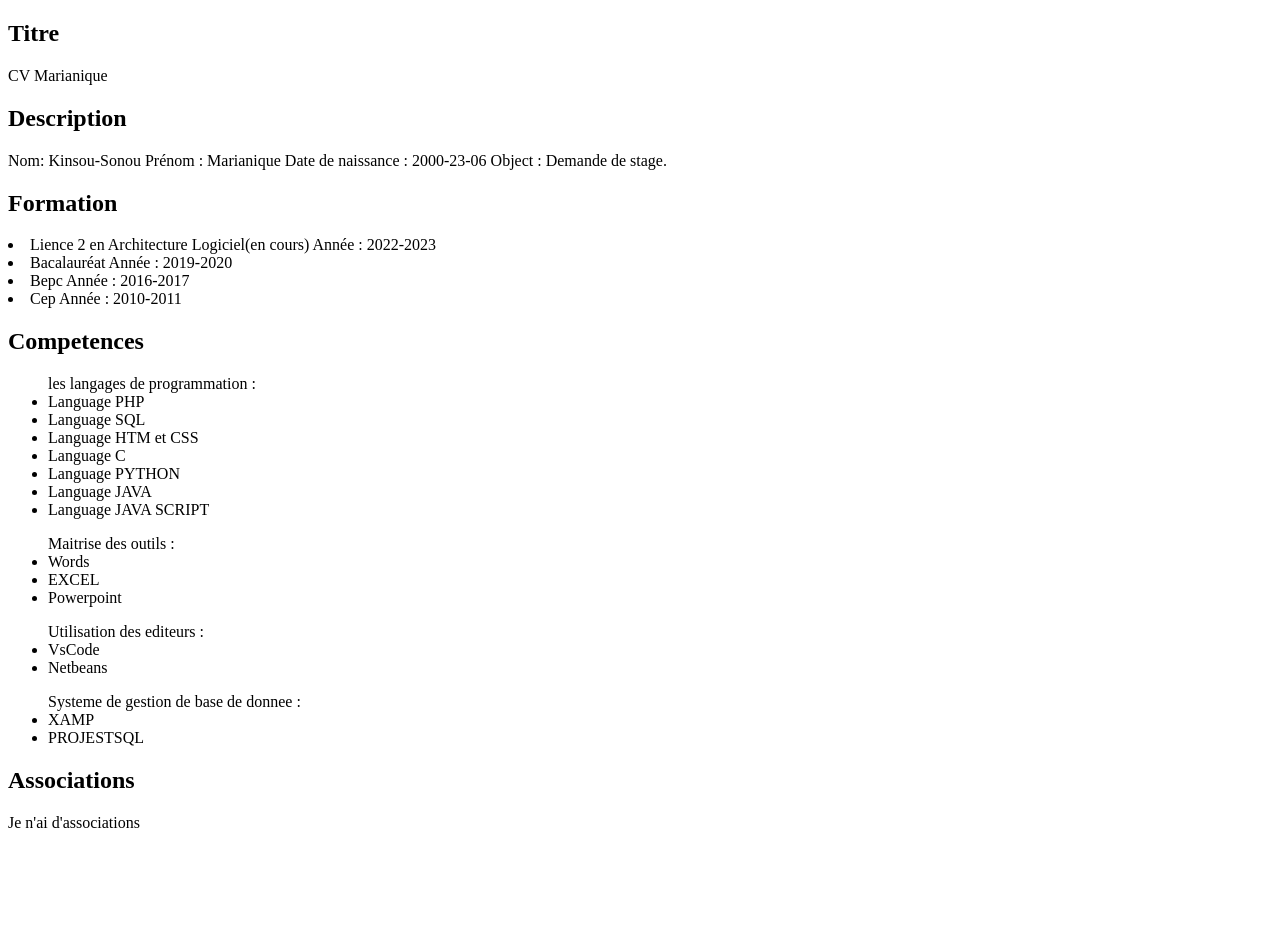
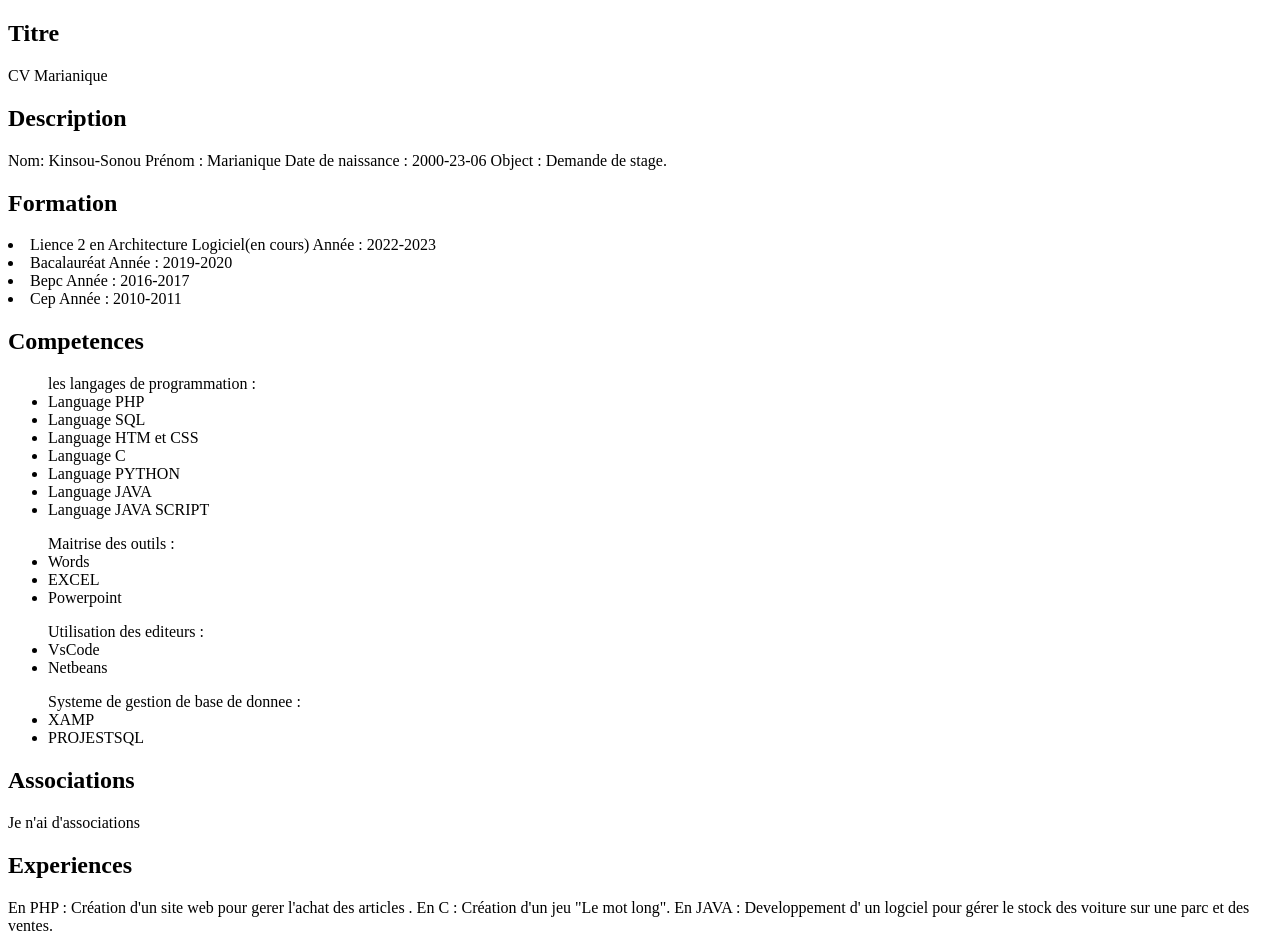
Before and after one commit to ksmarianiq/git-mon-cv, a plain HTML site: page index.html in a window 1280 px wide. Before the commit the page ends 848 px from the top, so only its background shows below. Drawn offline with Linux system fonts and the light colour scheme.

Commit message:
mise en place de la section experiences

```diff
--- a/index.html
+++ b/index.html
@@ -68,5 +68,13 @@
         <h1>Associations</h1>
         <p>Je n'ai d'associations</p>
     </section>
+    <section>
+      <h1>Experiences</h1>
+      <p>
+         En PHP : Création d'un site web pour gerer l'achat des articles .
+         En C : Création d'un jeu "Le mot long".
+         En JAVA :  Developpement d' un logciel pour gérer le stock des voiture sur une parc et des ventes.
+      </p>
+    </section>
 </body>
 </html>
```
